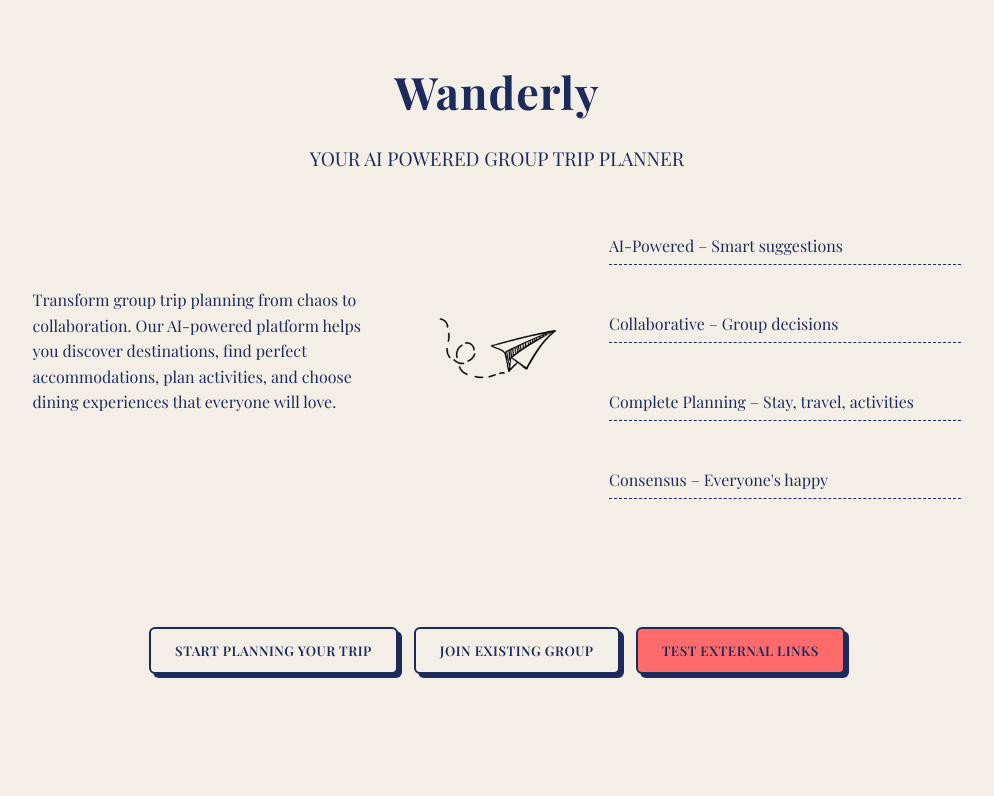
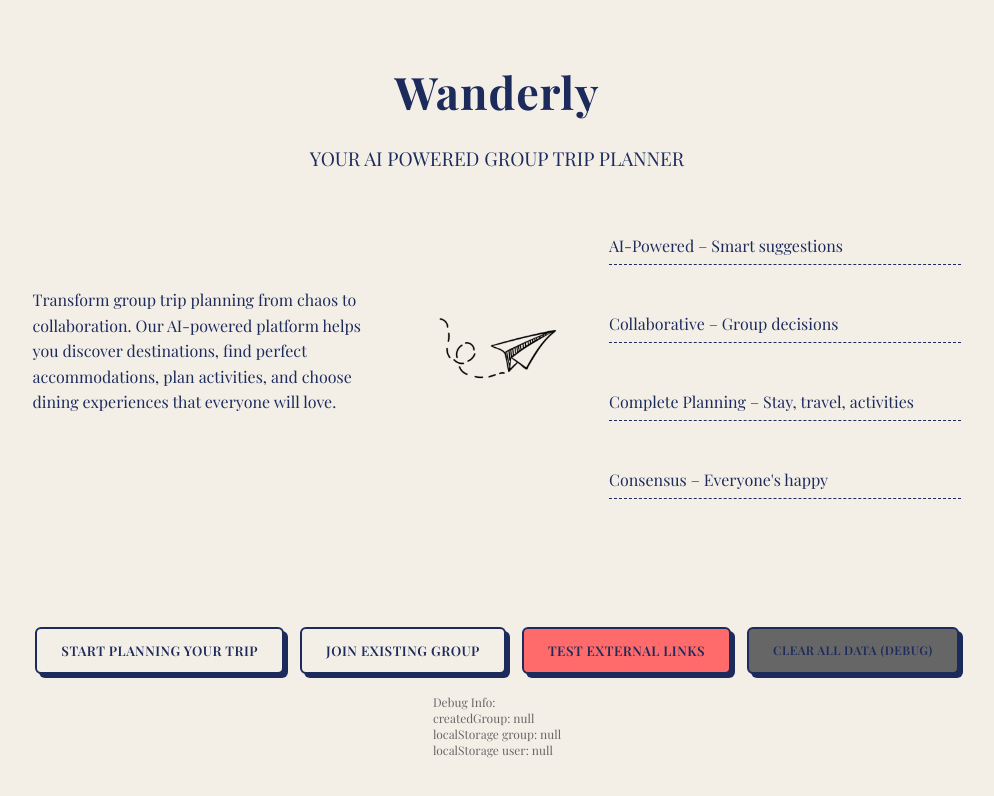
Before and after one commit to harshini0208/Wanderly, a React (Vite) app: page / in a window 1280 px wide. Shown: the top 796 px of the page, without its empty margins (143-1137 px from the left). Built offline with nearby package versions, Linux system fonts and the light colour scheme.

Commit message:
Add debugging and localStorage cleanup for direct URL access issue

```diff
--- a/src/App.jsx
+++ b/src/App.jsx
@@ -14,21 +14,28 @@ function App() {
 
   // Load data from localStorage on component mount
   useEffect(() => {
+    console.log('App useEffect - checking localStorage for group data')
     const savedGroup = localStorage.getItem('wanderly_createdGroup')
+    console.log('Saved group from localStorage:', savedGroup)
+
     if (savedGroup) {
       try {
         const groupData = JSON.parse(savedGroup)
+        console.log('Parsed group data:', groupData)
         // Validate that the group data has required fields
         if (groupData && groupData.group_id) {
+          console.log('Valid group data found, setting createdGroup')
           setCreatedGroup(groupData)
         } else {
-          console.error('Invalid group data in localStorage')
+          console.error('Invalid group data in localStorage - missing group_id')
           localStorage.removeItem('wanderly_createdGroup')
         }
       } catch (error) {
         console.error('Error loading saved group:', error)
         localStorage.removeItem('wanderly_createdGroup')
       }
+    } else {
+      console.log('No saved group found in localStorage')
     }
   }, [])
 
@@ -56,6 +63,24 @@ function App() {
     setShowCreateGroup(false);
     setShowJoinGroup(false);
     setShowTestSuggestions(false);
+  }
+
+  // Function to clear all localStorage data
+  const clearAllData = () => {
+    console.log('Clearing all Wanderly data from localStorage')
+    localStorage.removeItem('wanderly_createdGroup')
+    localStorage.removeItem('wanderly_user')
+    // Clear any group-specific data
+    const keys = Object.keys(localStorage)
+    keys.forEach(key => {
+      if (key.startsWith('wanderly_')) {
+        localStorage.removeItem(key)
+      }
+    })
+    setCreatedGroup(null)
+    setShowCreateGroup(false)
+    setShowJoinGroup(false)
+    setShowTestSuggestions(false)
   }
 
 
@@ -116,6 +141,15 @@ function App() {
           <button className="btn" onClick={() => setShowCreateGroup(true)}>Start Planning Your Trip</button>
           <button className="btn" onClick={() => setShowJoinGroup(true)}>Join Existing Group</button>
           <button className="btn" onClick={() => setShowTestSuggestions(true)} style={{background: '#ff6b6b'}}>Test External Links</button>
+          <button className="btn" onClick={clearAllData} style={{background: '#666', fontSize: '12px'}}>Clear All Data (Debug)</button>
+        </div>
+
+        {/* Debug info */}
+        <div style={{marginTop: '20px', fontSize: '12px', color: '#666'}}>
+          <div>Debug Info:</div>
+          <div>createdGroup: {createdGroup ? JSON.stringify(createdGroup) : 'null'}</div>
+          <div>localStorage group: {localStorage.getItem('wanderly_createdGroup') || 'null'}</div>
+          <div>localStorage user: {localStorage.getItem('wanderly_user') || 'null'}</div>
         </div>
       </div>
     </UserProvider>
```
